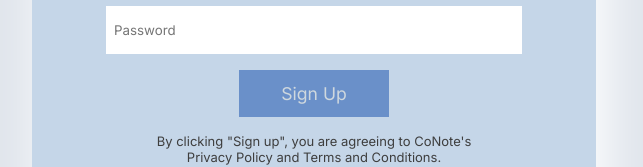
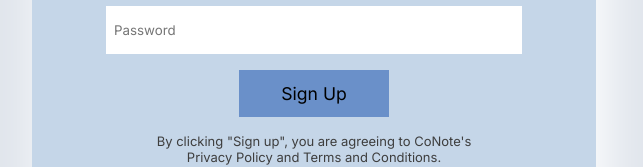
Before and after one commit to ItsPixL/conote, a React app in the folder frontend/: page / in a window 1280 px wide. Shown: the part 530-697 px from the top of the page, without its empty margins (326-969 px from the left). Built offline with nearby package versions, Linux system fonts and the light colour scheme; the HTML template or start-up script is replaced by a standard one.

Commit message:
Minor change to Sign Up css.

```diff
--- a/frontend/src/pages/SignUp.css
+++ b/frontend/src/pages/SignUp.css
@@ -56,13 +56,15 @@
   padding: 0.8rem 0.5rem;
   margin: 0 auto;
   background-color: var(--accent-1);
-  color: var(--text-light);
-  transition: transform 0.1s ease-in-out, background-color 0.1s linear;
+  color: var(--text-dark);
+  transition: transform 0.1s ease-in-out, background-color 0.1s linear,
+    color 0.1s linear;
 }
 
 button:hover {
   transform: scale(1.05);
   background-color: var(--accent-2);
+  color: var(--text-light);
   cursor: pointer;
 }
 
```
Also changed, not shown: frontend/src/components/LogInForm.tsx (added).
